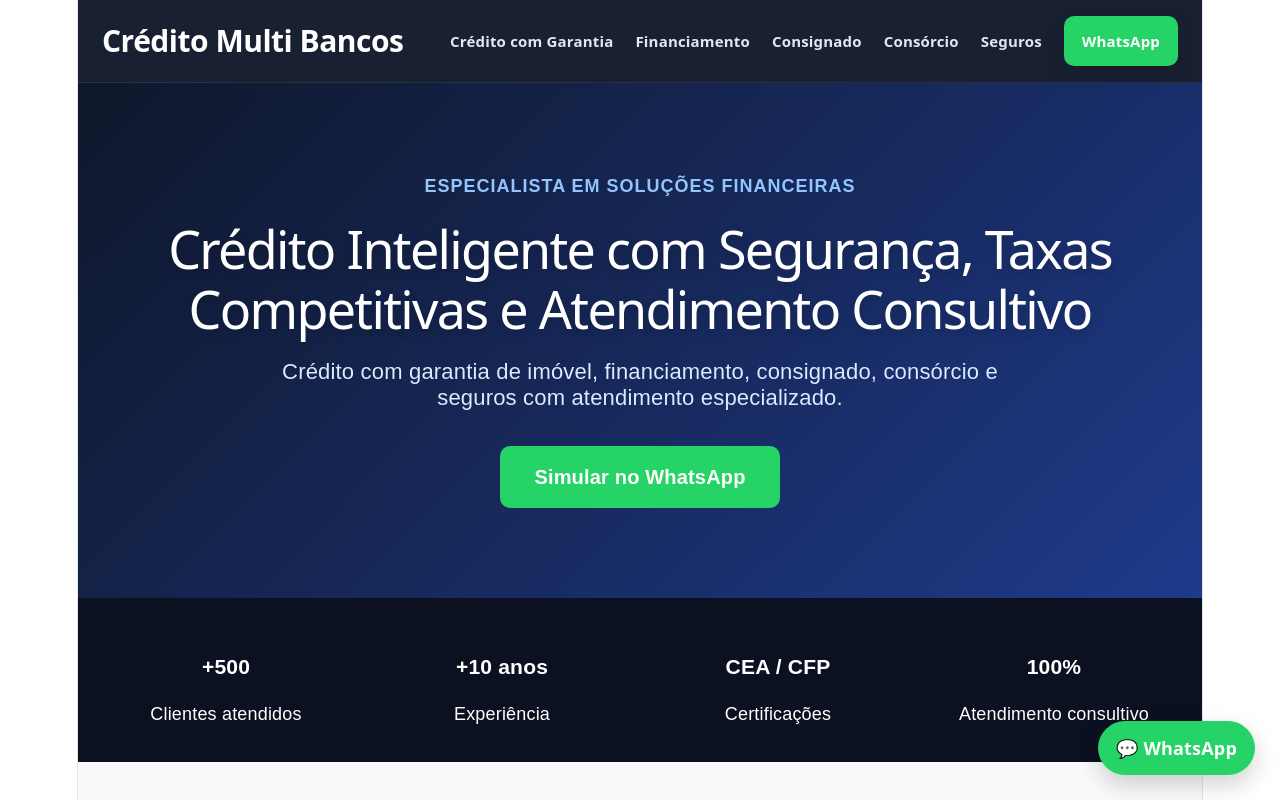
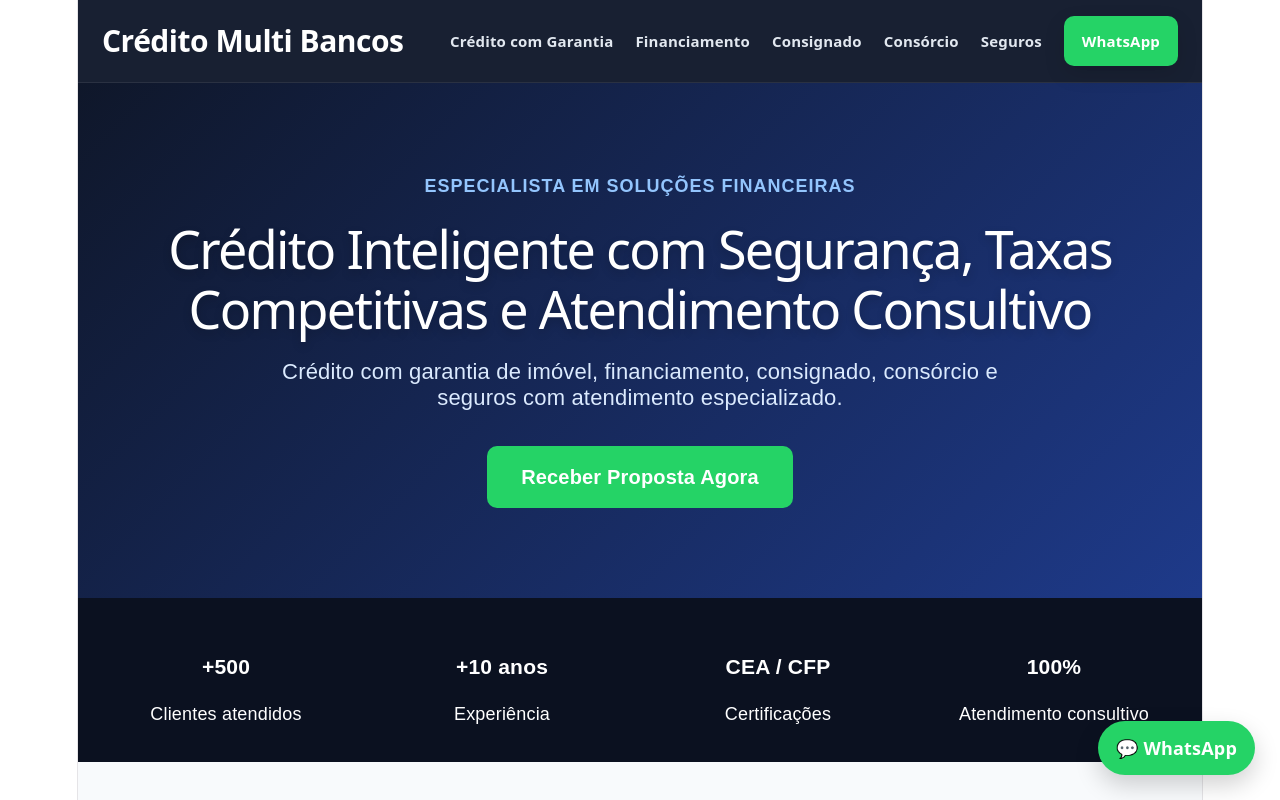
Before and after one commit to claudiofernand8647/meu-site, a React (Vite) app: page / in a window 1280 px wide. Shown: the top 800 px of the page. Built offline with nearby package versions, Linux system fonts and the light colour scheme.

Commit message:
Atualizando botão principal

```diff
--- a/src/App.jsx
+++ b/src/App.jsx
@@ -120,8 +120,9 @@ textShadow:"0 4px 10px rgba(0,0,0,0.18)",
         </p>
 
         <a
-          href="https://wa.me/5511933739876"
+  href="https://shop.franq.com.br/claudio-silva2982/inicio"
   target="_blank"
+  rel="noopener noreferrer"
   style={{
     background: "#25D366",
     color: "white",
@@ -133,7 +134,7 @@ textShadow:"0 4px 10px rgba(0,0,0,0.18)",
     display: "inline-block"
   }}
 >
-          Simular no WhatsApp
+  Receber Proposta Agora
 </a>
 
       </div>
```
Lines whose indentation alone changed are shown as unchanged.
